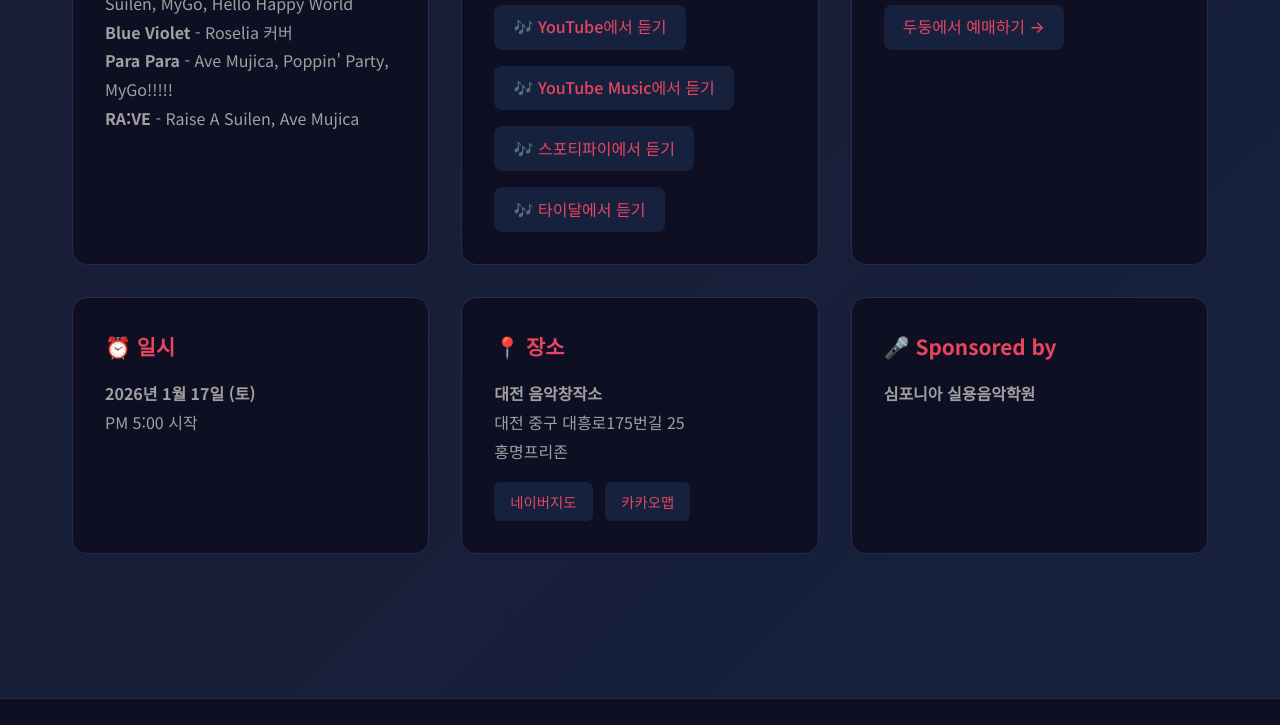
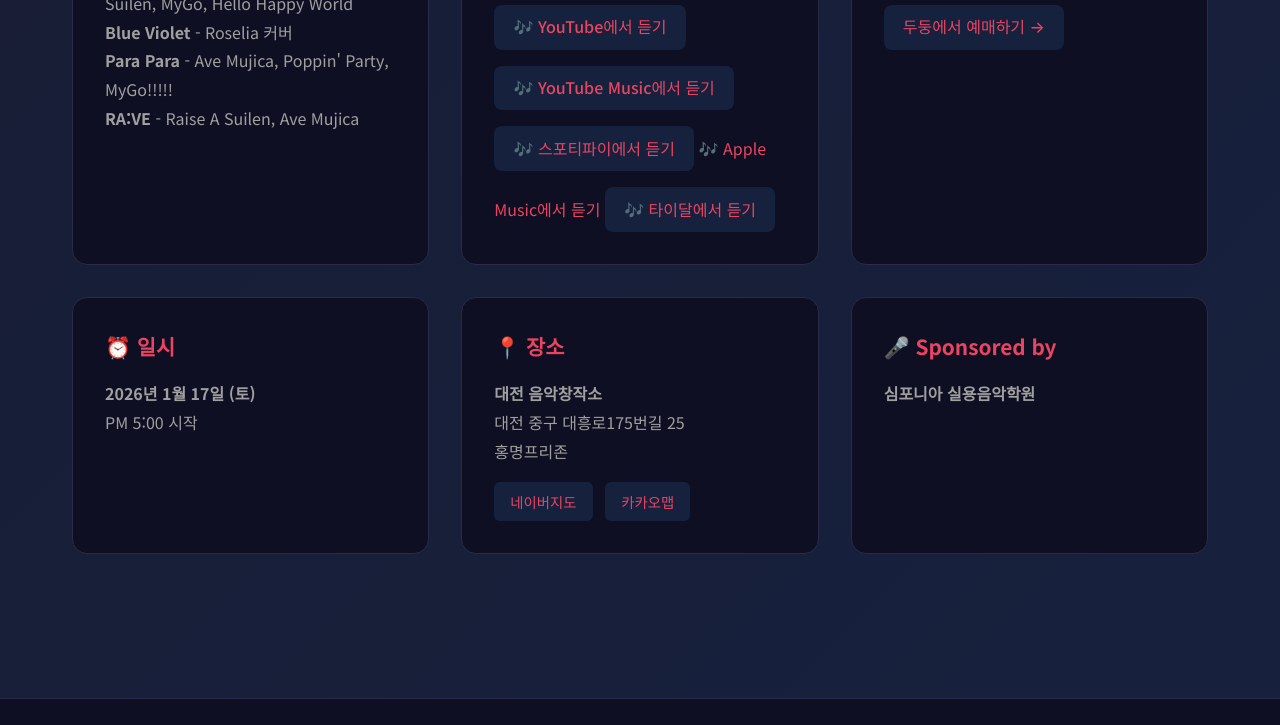
Before and after one commit to mkco5162/winterbang, a plain HTML site: page index.html in a window 1280 px wide. Shown: the part 2060-2785 px from the top of the page. Drawn offline with Linux system fonts and the light colour scheme.

Commit message:
Add Apple Music link to the playlist section

```diff
--- a/index.html
+++ b/index.html
@@ -78,6 +78,7 @@
                     <a href="https://www.youtube.com/playlist?list=PL8x8qc3UcMfkDGCNsgiZBWmYkDSTKov5L" target="_blank" class="playlist-link">🎶 YouTube에서 듣기</a>
                     <a href="https://music.youtube.com/playlist?list=PL8x8qc3UcMfkDGCNsgiZBWmYkDSTKov5L&si=s0g2UILh6AA4Zdx5" target="_blank" class="playlist-link">🎶 YouTube Music에서 듣기</a>
                     <a href="https://open.spotify.com/playlist/2t06wntcwC5hcbdn45HI7o?si=8pvB9s17TpOL187lwJCMvw" target="_blank" class="playlist-link">🎶 스포티파이에서 듣기</a>
+                    <a href="https://music.apple.com/kr/playlist/26-01-17-winter-bang/pl.u-KVXBkl3TLJWD3Aa">🎶 Apple Music에서 듣기</a>
                     <a href="https://tidal.com/playlist/c69394cf-fd54-40c7-8377-bea656c5f0c9" target="_blank" class="playlist-link">🎶 타이달에서 듣기</a>
                 </div>
                 <div class="intro-card">
```
